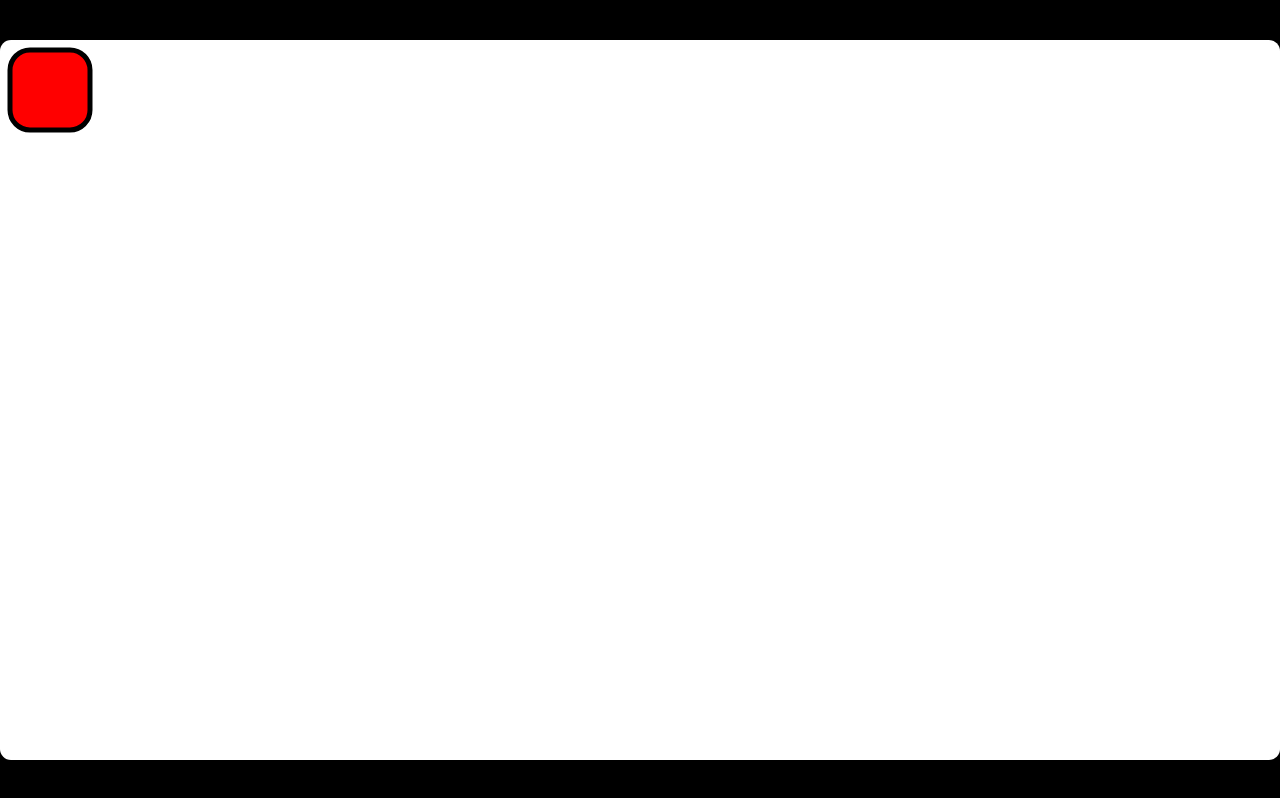
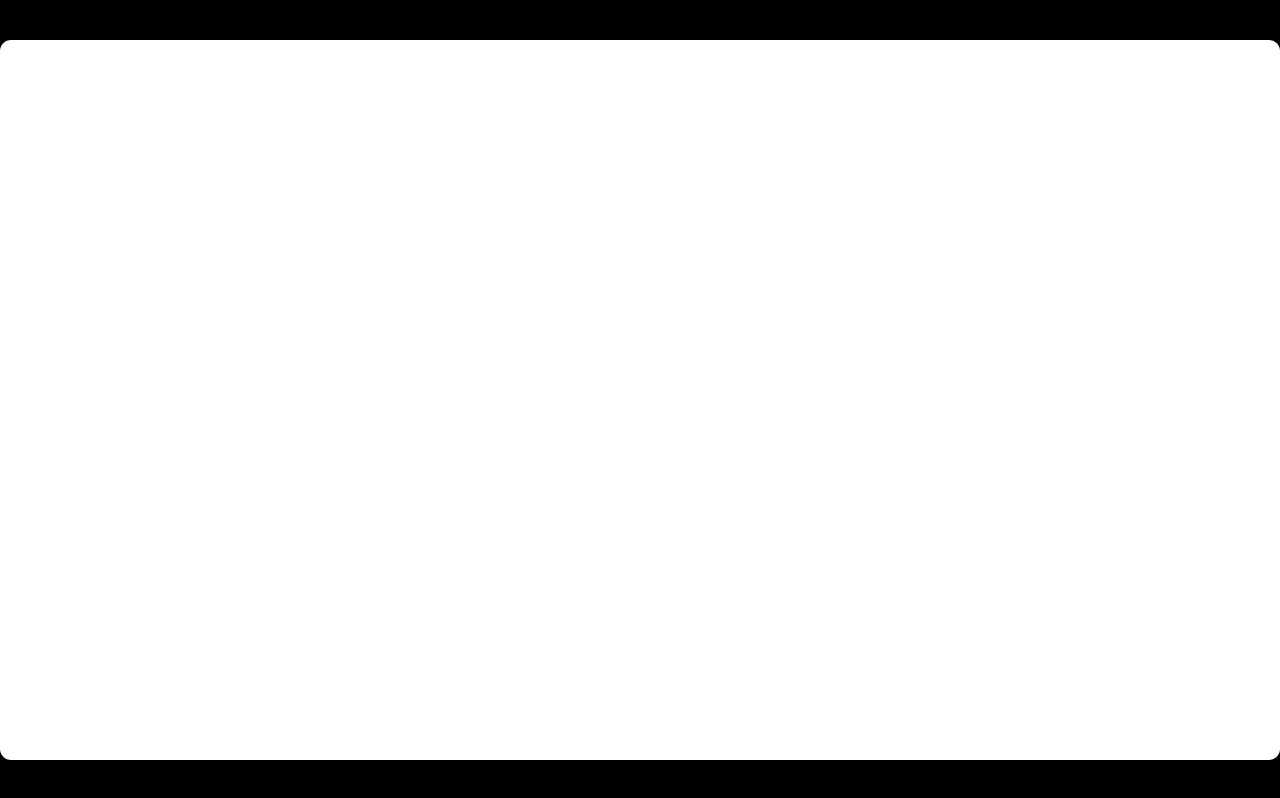
Before and after one commit to N8WM/build-a-wall, a website: page template/index.html in a window 1280 px wide. Drawn offline with nearby package versions, Linux system fonts and the light colour scheme.

Commit message:
Update index.html

```diff
--- a/template/index.html
+++ b/template/index.html
@@ -14,8 +14,8 @@
   <body onload="initiate()" onresize="setTimeout(initiate, 300)">
     <div id="gameplay-container">
       <div id="gameplay">
-        <svg width="100%" height="100%" id="svg-area">
-          <rect x="10" y="10" rx="20" ry="20" width="80" height="80" style="fill:red;stroke:black;stroke-width:5" />
+        <svg width="100%" height="100%" id="svg-area" ontouchstart="run()">
+
         </svg>
       </div>
     </div>
```
